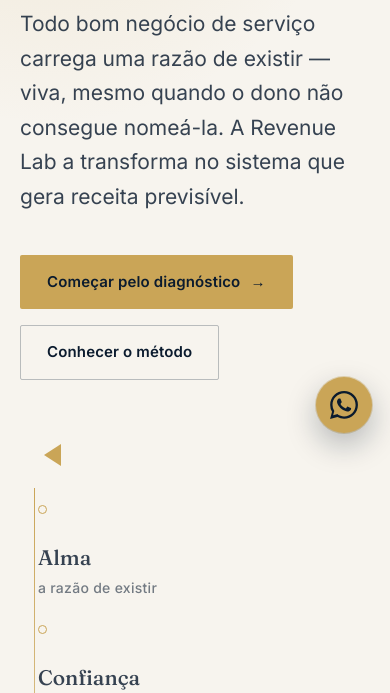
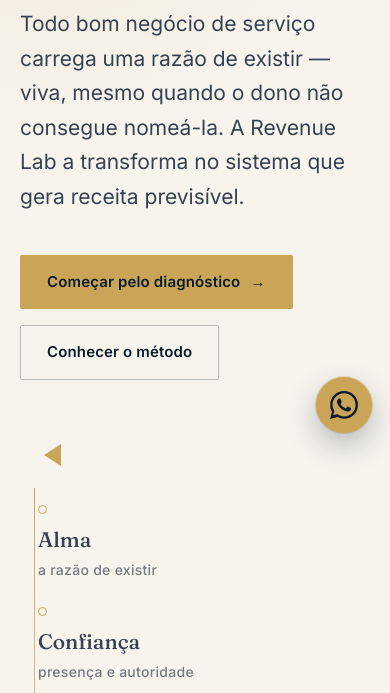
Before and after one commit to andreluizalpino-code/revenue-lab, a plain HTML site: page index.html in a window 390 px wide. Shown: the part 393-1086 px from the top of the page. Drawn offline with Linux system fonts and the light colour scheme.

Commit message:
Fix mobile: hero-node label width 100% to prevent text cramping

```diff
--- a/index.html
+++ b/index.html
@@ -652,8 +652,9 @@
   .theme-toggle { width: 40px; height: 40px; }
   .nav-cta { display: none; }   /* no celular, o botão flutuante do WhatsApp é a ação */
   .hero h1 { font-size: clamp(2.5rem, 11vw, 3.4rem); }
-  .hero-node { flex-direction: column; align-items: flex-start; }
-  .hero-node .dot { margin-left: 0; margin-bottom: 8px; }
+  .hero-node { flex-direction: column; align-items: flex-start; gap: 8px; }
+  .hero-node .dot { margin-left: 0; }
+  .hero-node .label { width: 100%; }
   .deliverable { grid-template-columns: 1fr; }
   .deliverable .dnum { grid-row: auto; }
   .conductor-body p { text-align: left; hyphens: manual; }
```
